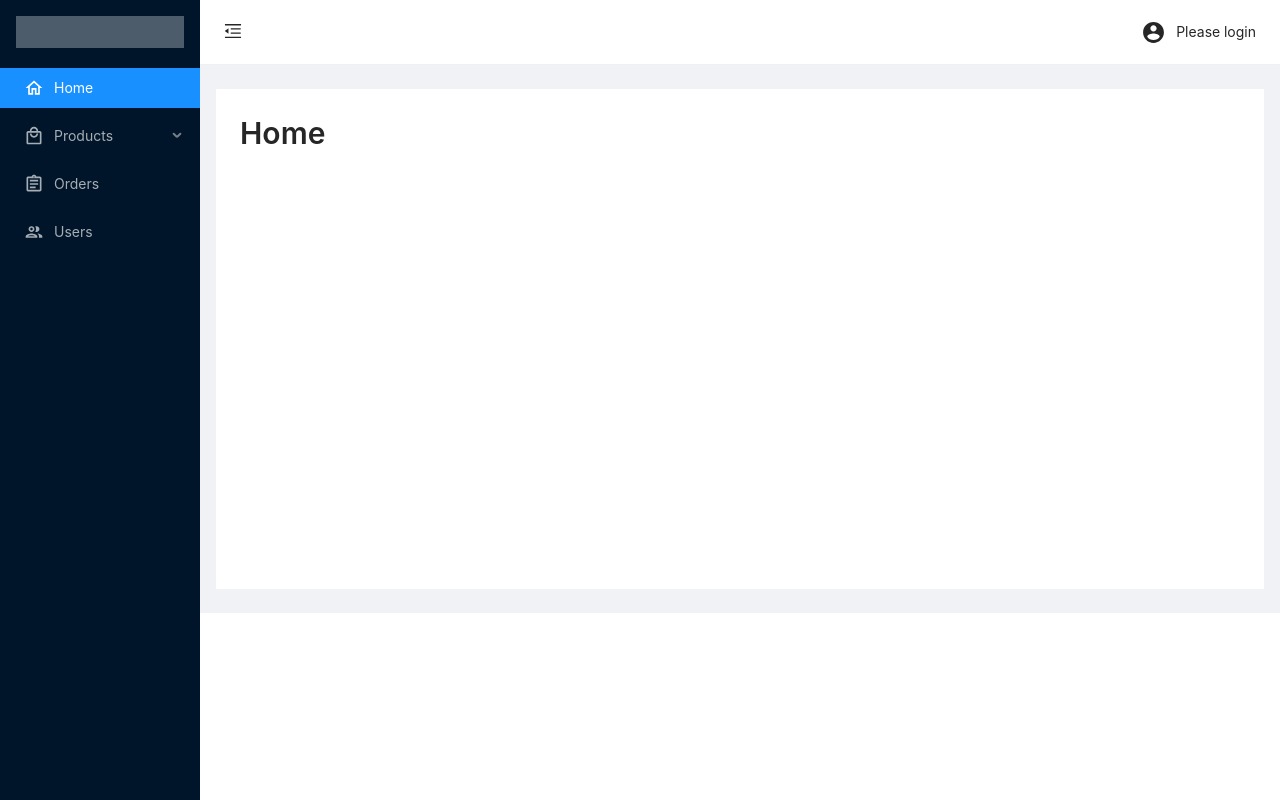
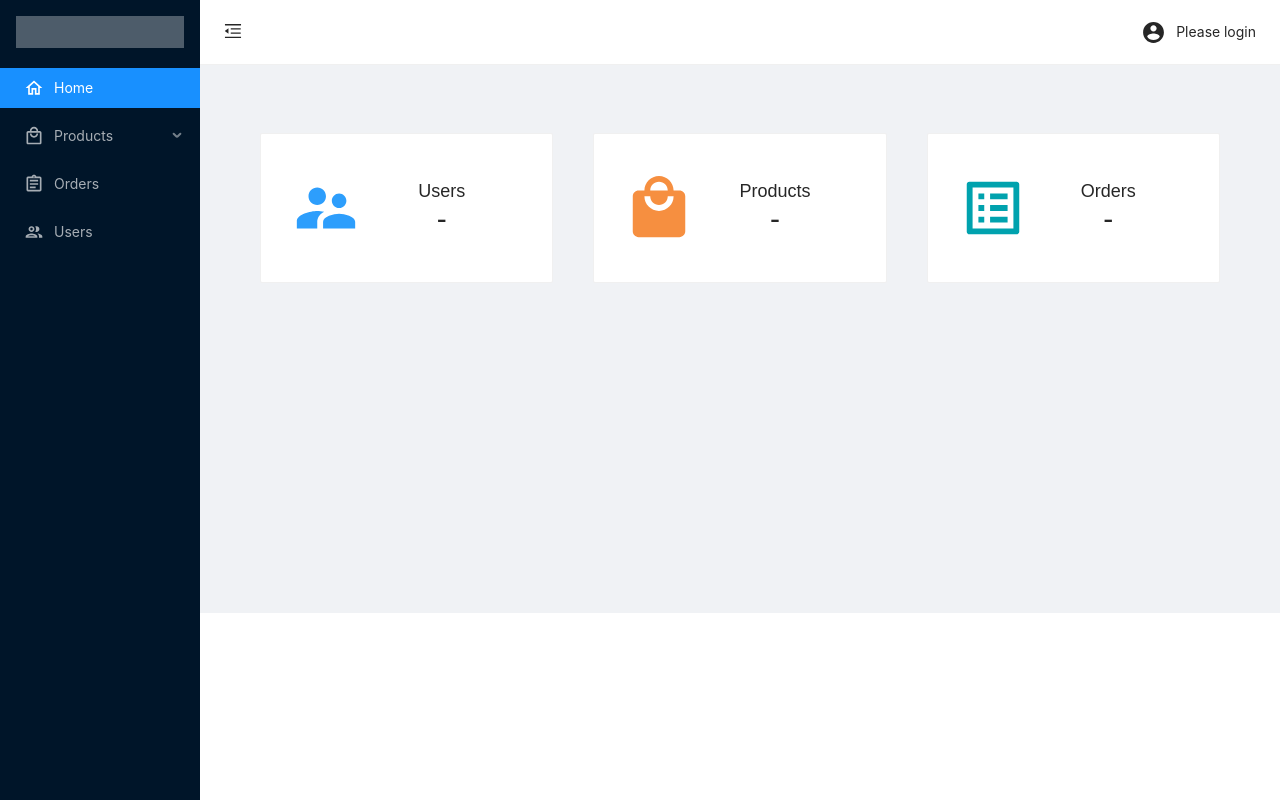
Before and after one commit to q15517110516/E-Commerce-Backstage-Management-System, a React (Create React App) app: page / in a window 1280 px wide. Built offline with nearby package versions, Linux system fonts and the light colour scheme.

Commit message:
implement home page data boxes

```diff
--- a/src/components/layout/layout.css
+++ b/src/components/layout/layout.css
@@ -1,6 +1,6 @@
 /**
  * @Author: Mingrui Liu
- * @Date: 2021/8/11 16:30
+ * @Date: 2021/8/20 17:55
  */
 
 .side-nav {
@@ -19,7 +19,6 @@
 }
 
 .site-layout-background-content {
-    background: #fff;
     min-height: 500px;
     padding: 24px;
     overflow: initial;
--- a/src/components/layout/layout.jsx
+++ b/src/components/layout/layout.jsx
@@ -1,6 +1,6 @@
 /**
  * @Author: Mingrui Liu
- * @Date: 2021/8/11 16:25
+ * @Date: 2021/8/20 17:55
  */
 
 import React, { Component } from 'react';
@@ -8,6 +8,7 @@ import NavSide from '../nav-side/nav-side';
 import NavTop from '../nav-top/nav-top';
 import { Layout } from 'antd';
 import './layout.css';
+import 'antd/dist/antd.css';
 
 const { Content } = Layout;
 
--- a/src/components/nav-side/nav-side.jsx
+++ b/src/components/nav-side/nav-side.jsx
@@ -25,29 +25,29 @@ class NavSide extends Component {
                 <div className="logo" />
                 <Menu theme="dark" mode="inline" defaultSelectedKeys={['1']}>
                     <Menu.Item key="1" icon={<HomeOutlined style={{ fontSize: 20 }} />}>
-                        <NavLink exact to="/">
+                        <NavLink exact activeClassName="ant-menu-item-selected" to="/">
                             Home
                         </NavLink>
                     </Menu.Item>
                     <SubMenu key="2" icon={<LocalMallOutlined style={{ fontSize: 20 }} />} title="Products">
                         <Menu.Item key="sub1">
-                            <NavLink exact to="/product">
+                            <NavLink activeClassName="ant-menu-item-selected" to="/product">
                                 Product
                             </NavLink>
                         </Menu.Item>
                         <Menu.Item key="sub2">
-                            <NavLink exact to="/product-category">
+                            <NavLink activeClassName="ant-menu-item-selected" to="/product-category">
                                 Category
                             </NavLink>
                         </Menu.Item>
                     </SubMenu>
                     <Menu.Item key="3" icon={<AssignmentOutlined style={{ fontSize: 20 }} />}>
-                        <NavLink exact to="/orders">
+                        <NavLink activeClassName="ant-menu-item-selected" to="/orders">
                             Orders
                         </NavLink>
                     </Menu.Item>
                     <Menu.Item key="4" icon={<PeopleOutlineOutlined style={{ fontSize: 20 }} />}>
-                        <NavLink exact to="/users">
+                        <NavLink activeClassName="ant-menu-item-selected" to="/users">
                             Users
                         </NavLink>
                     </Menu.Item>
--- a/src/components/nav-top/nav-top.jsx
+++ b/src/components/nav-top/nav-top.jsx
@@ -1,12 +1,13 @@
 /**
  * @Author: Mingrui Liu
- * @Date: 2021/8/11 16:29
+ * @Date: 2021/8/20 17:56
  */
 
 import React, { Component } from 'react';
 import { Dropdown, Layout, Menu } from "antd";
 import { LoginOutlined, LogoutOutlined, MenuFoldOutlined, MenuUnfoldOutlined } from "@ant-design/icons";
 import { AccountCircle } from "@material-ui/icons";
+import 'antd/dist/antd.css';
 
 const { Header } = Layout;
 
--- a/src/components/page-title/page-title.jsx
+++ b/src/components/page-title/page-title.jsx
@@ -1,10 +1,11 @@
 /**
  * @Author: Mingrui Liu
- * @Date: 2021/8/19 13:51
+ * @Date: 2021/8/20 17:56
  */
 
 import React, { Component } from 'react';
 import { Typography } from 'antd';
+import 'antd/dist/antd.css';
 
 const { Title } = Typography;
 
--- /dev/null
+++ b/src/page/home/home.css
@@ -0,0 +1,55 @@
+/**
+ * @Author: Mingrui Liu
+ * @Date: 2021/8/20 15:13
+ */
+
+.homepage-data {
+    display: flex;
+}
+
+.homepage-data-box {
+    flex: 1;
+}
+
+.home-data-card {
+    margin: 20px;
+    height: 150px;
+    padding: 20px 0;
+    display: flex;
+    align-items: center;
+}
+
+.user-icon {
+    color: #2d9efc;
+}
+
+.product-icon {
+    color: #f68f40;
+}
+
+.order-icon {
+    color: #00a2ae;
+}
+
+.ant-card-body {
+    display: flex;
+    padding: 0 30px;
+    width: 100%;
+    align-items: center;
+}
+
+.home-data-card-text {
+    display: flex;
+    flex-direction: column;
+    align-items: center;
+    width: 100%;
+    height: 100%;
+}
+
+.home-data-card-text .number {
+    font: 30px sans-serif;
+}
+
+.home-data-card-text .text {
+    font: 18px sans-serif;
+}
--- a/src/page/home/home.jsx
+++ b/src/page/home/home.jsx
@@ -1,20 +1,64 @@
 /**
  * @Author: Mingrui Liu
- * @Date: 2021/8/19 13:53
+ * @Date: 2021/8/20 15:13
  */
 
 import React, { Component } from 'react';
-import PageTitle from "../../components/page-title/page-title";
+import 'antd/dist/antd.css';
+import './home.css';
+import SupervisorAccountIcon from '@material-ui/icons/SupervisorAccount';
+import ListAltIcon from '@material-ui/icons/ListAlt';
+import LocalMallIcon from '@material-ui/icons/LocalMall';
+import { Card } from 'antd';
+import { Link }    from 'react-router-dom';
 
 class Home extends Component {
     constructor(props) {
         super(props);
+        this.state = {
+            userCount: '-',
+            productCount: '-',
+            orderCount: '-'
+        }
     }
 
     render() {
         return (
             <div className="page-wrapper">
-                <PageTitle title="Home" />
+                <div className="homepage-data">
+                    {/*User Count*/}
+                    <Link className="homepage-data-box" to="/users">
+                        <Card className="home-data-card users" hoverable={true}>
+                            <SupervisorAccountIcon className="user-icon" style={{ fontSize: 70 }} />
+                            <div className="home-data-card-text">
+                                <span className="text">Users</span>
+                                <span className="number">{this.state.userCount}</span>
+                            </div>
+                        </Card>
+                    </Link>
+                    {/*Product Count*/}
+                    <Link className="homepage-data-box" to="/product">
+                        <Card className="home-data-card products" hoverable={true}>
+                            <LocalMallIcon className="product-icon" style={{ fontSize: 70 }} />
+                            <div className="home-data-card-text">
+                                <span className="text">Products</span>
+                                <span className="number">{this.state.productCount}</span>
+                            </div>
+                        </Card>
+                    </Link>
+                    {/*Order Count*/}
+                    <Link className="homepage-data-box" to="/orders">
+                        <Card className="home-data-card orders" hoverable={true}>
+                            <ListAltIcon className="order-icon" style={{ fontSize: 70 }} />
+                            <div className="home-data-card-text">
+                                <span className="text">Orders</span>
+                                <span className="number">{this.state.orderCount}</span>
+                            </div>
+                        </Card>
+                    </Link>
+
+
+                </div>
             </div>
         );
     }
```
